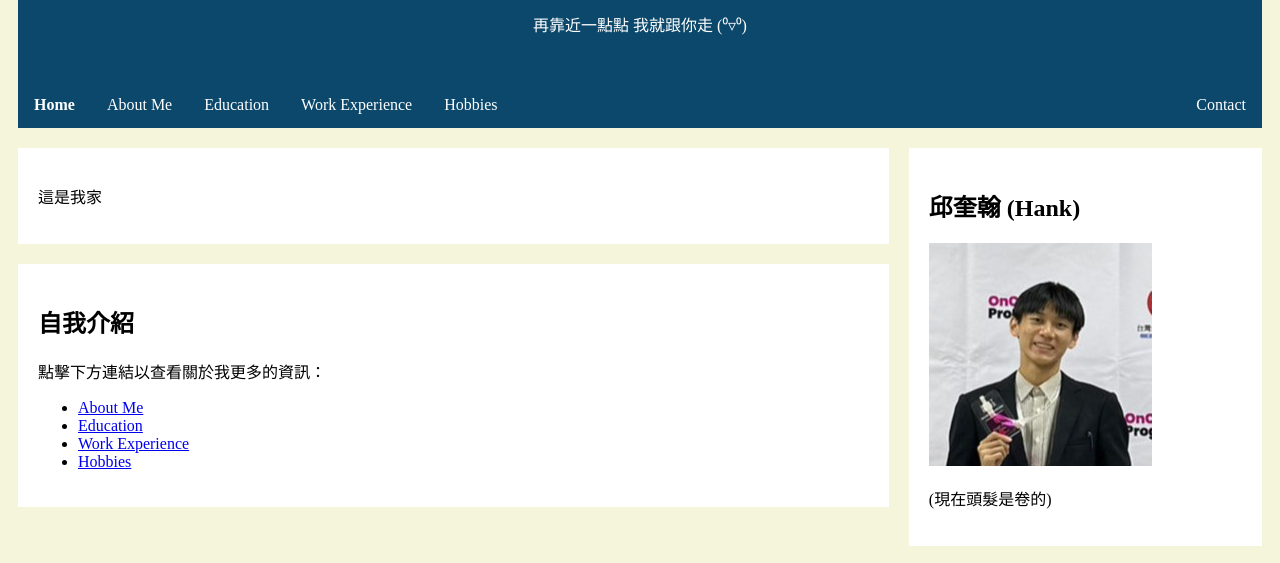
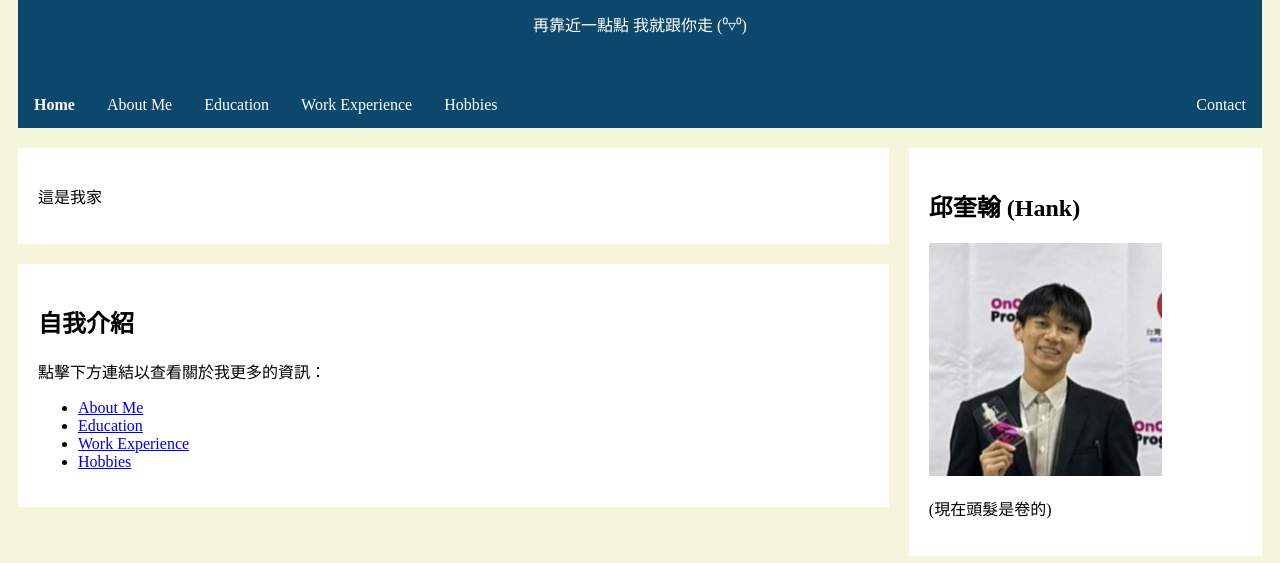
Before and after one commit to hankc0215/hankc0215.github.io, a plain HTML site: page index.html in a window 1280 px wide. Shown: the part 161-724 px from the top of the page. Drawn offline with Linux system fonts and the light colour scheme.

Commit message:
Update index.html

```diff
--- a/index.html
+++ b/index.html
@@ -155,7 +155,7 @@
             <div class="sidebar">
                 <div class="card">
                     <h2>邱奎翰 (Hank)</h2>
-                    <img src="01.JPG" alt="我的照片">
+                    <img src="01.png" alt="我的照片" width="233" height="233">
                     <p>(現在頭髮是卷的)</p>
                 </div>
                 <div class="card">
```
